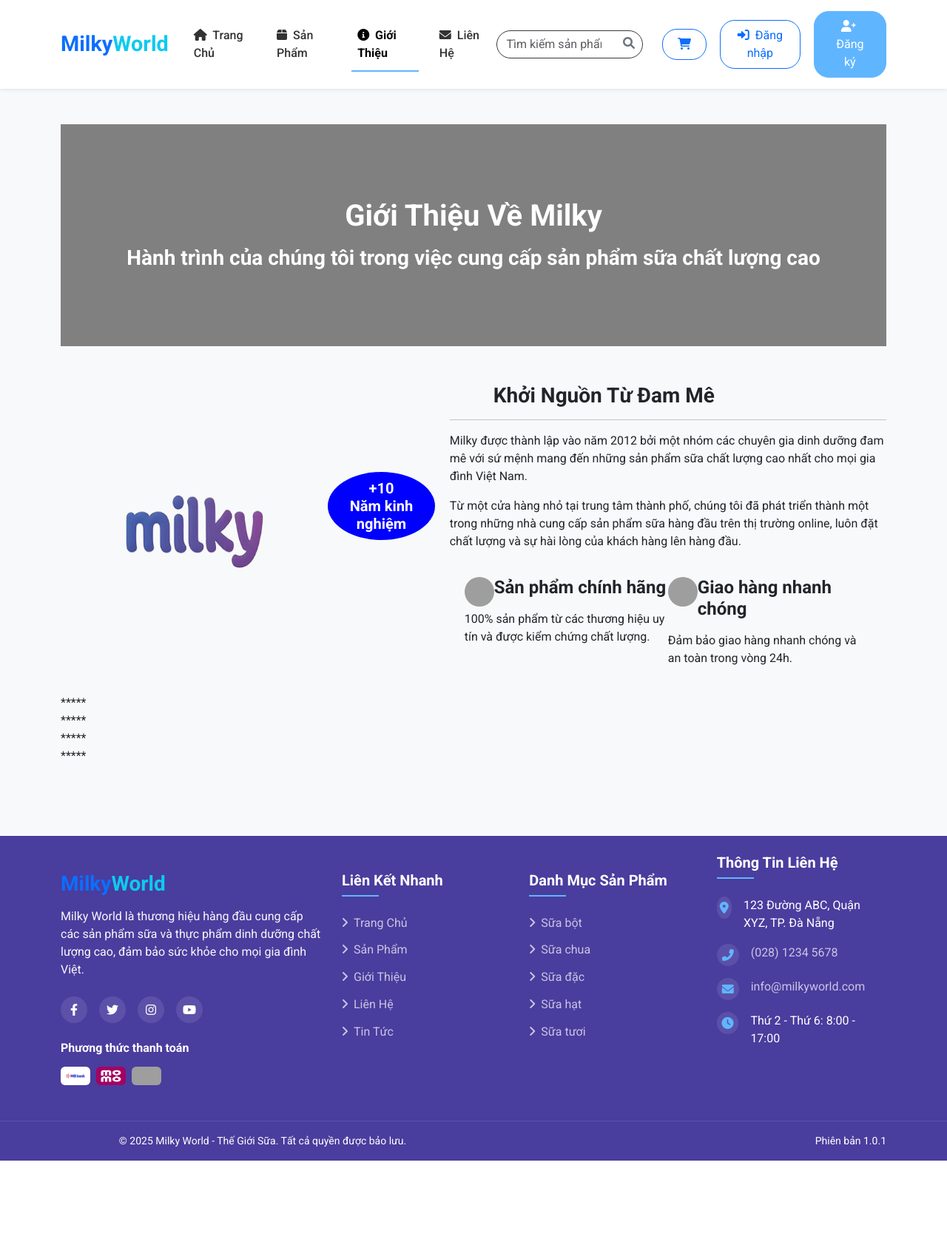
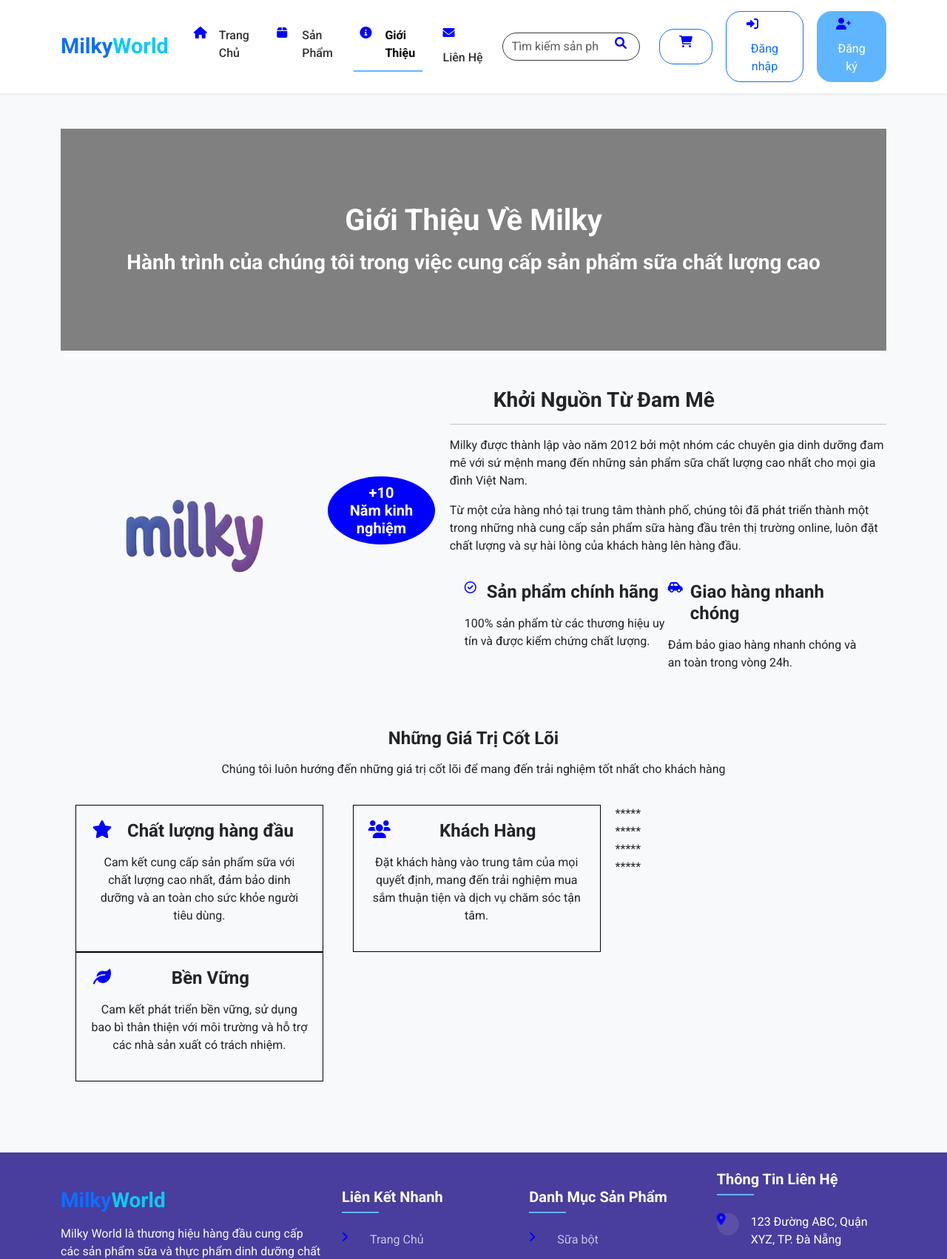
Before and after one commit to PhmHuy1710/DAU-WEB-BANSUA, a PHP site: page /about.php in a window 1280 px wide. Shown: the top 1702 px of the page at 74% size. Before the commit the page ends 1569 px from the top, so only its background shows below. Run offline with PHP 8.4, Linux system fonts and the light colour scheme; data comes from the database, SQL or seed files in the repository; grey boxes are pictures that could not be loaded.

Commit message:
Enhance about page layout and styling; replace images with icons and add core values section

```diff
--- a/about.php
+++ b/about.php
@@ -60,10 +60,28 @@ $brand_result = mysqli_query($conn, $brand_sql);
 
         width: 50%;
     }
-    #img1{
-        width: 40px;
-        height: 40px;
+    i{
+        width: 30px;
+        height: 30px;
         border-radius: 50%;
+        float: left;
+        color: blue;
+    }
+    .row3 {
+        width: 100%;
+        margin-top: 20px;
+        text-align: center;
+
+    }
+    .row3-top {
+        padding: 20px;
+    }
+    .row3-bottom1 {
+        width: 30%;
+        padding: 20px;
+        border: 1px solid black;
+        display: inline-block;
+        margin: 0 20px;
         float: left;
     }
 
@@ -97,12 +115,12 @@ $brand_result = mysqli_query($conn, $brand_sql);
                 </div>
                 <div class="bottom">
                     <div class="bottom-left">
-                        <img id="img1" src="https://img.pikbest.com/png-images/qiantu/yellow-tick-pattern_2626970.png!sw800" alt="">
+                        <i class="fa-regular fa-circle-check"></i>
                         <h4>Sản phẩm chính hãng</h4>
                         <p>100% sản phẩm từ các thương hiệu uy tín và được kiểm chứng chất lượng.</p>
                     </div>
                     <div class="bottom-right">
-                        <img id="img1" src="https://media.istockphoto.com/id/1068362158/vi/vec-to/bi%E1%BB%83u-t%C6%B0%E1%BB%A3ng-giao-h%C3%A0ng.jpg?s=612x612&w=0&k=20&c=anJxVTe25N3oE5lOAa8ktngpgrwhi5KtFDsVJuSx8EA=" alt="">
+                        <i class="fa-solid fa-car-side"></i>
                         <H4>Giao hàng nhanh chóng</H4>
                         <P>Đảm bảo giao hàng nhanh chóng và an toàn trong vòng 24h.</P>
                     </div>
@@ -110,7 +128,25 @@ $brand_result = mysqli_query($conn, $brand_sql);
             </div>
         </div>
         <div class="row3" >
+            <div class="row3-top">
+                <h4>Những Giá Trị Cốt Lõi</h4>
+                <p>Chúng tôi luôn hướng đến những giá trị cốt lõi để mang đến trải nghiệm tốt nhất cho khách hàng</p>
+            </div>
+            <div class="row3-bottom">
+                <div class="row3-bottom1">
 
+                    <h4><i class="fa-solid fa-star"></i>Chất lượng hàng đầu</h4>
+                    <p>Cam kết cung cấp sản phẩm sữa với chất lượng cao nhất, đảm bảo dinh dưỡng và an toàn cho sức khỏe người tiêu dùng.</p>
+                </div>
+                <div class="row3-bottom1">
+                    <h4><i class="fa-solid fa-users"></i>Khách Hàng</h4>
+                    <p>Đặt khách hàng vào trung tâm của mọi quyết định, mang đến trải nghiệm mua sắm thuận tiện và dịch vụ chăm sóc tận tâm.</p>
+                </div>
+                <div class="row3-bottom1">
+                    <H4><i class="fa-solid fa-leaf"></i>Bền Vững</H4>
+                    <P>Cam kết phát triển bền vững, sử dụng bao bì thân thiện với môi trường và hỗ trợ các nhà sản xuất có trách nhiệm.</P>
+                </div>
+            </div>
         </div>
         <div class="row4" >
             *****
```
Also changed, not shown: k.php (deleted, +0 -49 lines).
